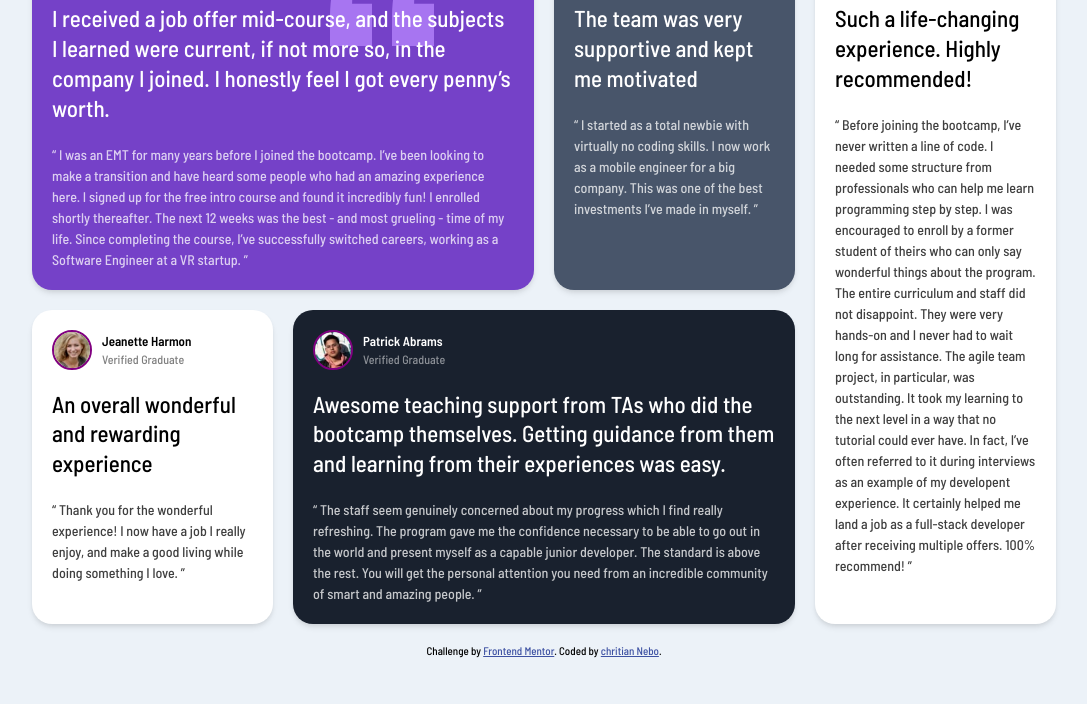
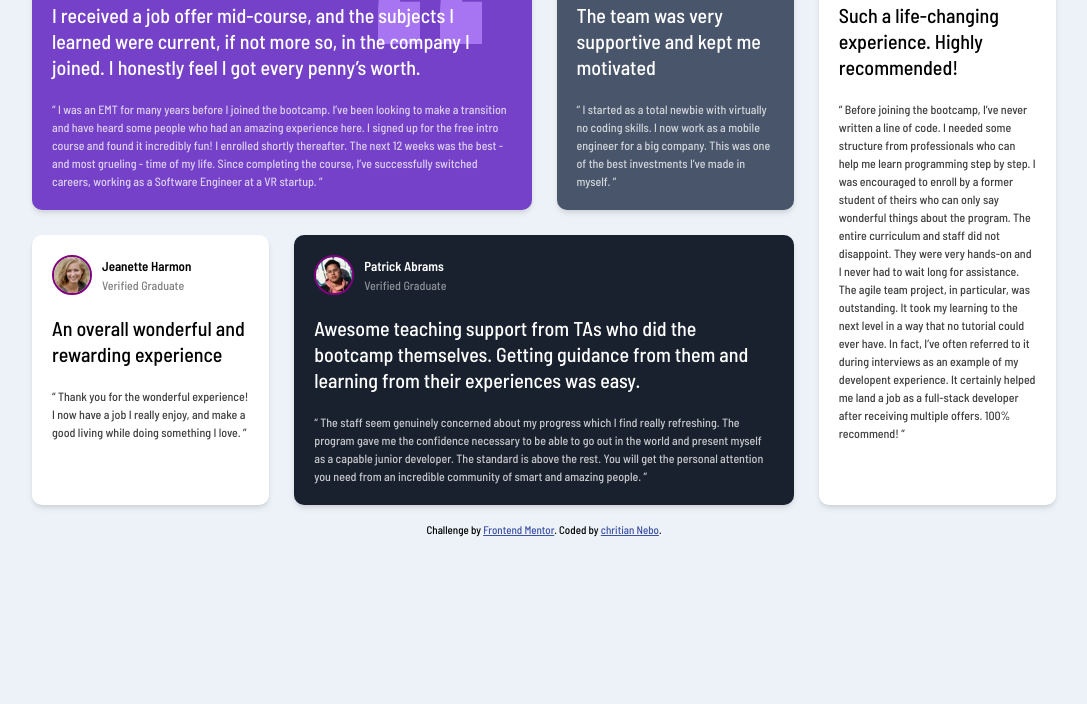
Before and after one commit to chrisnebo2/Testimonials-grid-section, a plain HTML site: page index.html in a window 1280 px wide. Shown: the part 96-800 px from the top of the page, without its empty margins (96-1183 px from the left). Drawn offline with Linux system fonts and the light colour scheme.

Commit message:
Another final touches

```diff
--- a/styles.css
+++ b/styles.css
@@ -1,4 +1,7 @@
 @import url('https://fonts.googleapis.com/css2?family=Barlow+Semi+Condensed:ital,wght@0,500;0,600;1,500;1,600&display=swap');
+:root {
+    font-size: 62.5%;
+}
 
 * {
     box-sizing: border-box;
@@ -7,33 +10,34 @@
 }
 
 body {
+    font-size: 1.6rem;
     font-family: 'Barlow Semi Condensed', sans-serif;
     background-color: hsl(210, 46%, 95%);
 }
 
 .container {
-    margin: 20px auto;
+    margin: 1.8rem auto;
     max-width: 95%;
     display: grid;
-    gap: 20px;
+    gap: 2.5rem;
 }
 
 .card {
-    padding: 20px;
-    border-radius: 20px;
+    padding: 2rem;
+    border-radius: 1rem;
     background-color: #fff;
     box-shadow: rgba(0, 0, 0, 0.1) 0px 4px 6px -1px, rgba(0, 0, 0, 0.06) 0px 2px 4px -1px;
 }
 
 header {
     display: flex;
-    margin-block-end: 20px;
+    margin-block-end: 2.0rem;
 }
 
 header img{
-    margin-right: 10px;
-    width: 40px;
-    height: 40px;
+    margin-right: 1rem;
+    width: 4rem;
+    height: 4rem;
     border-radius: 50%;
     border: 2px solid purple;
 }
@@ -43,23 +47,22 @@ header img{
     justify-content: space-evenly;
 }
 header h3 {
-    font-size: 13px;
+    font-size: 1.3rem;
 }
 
 header p {
-    font-size: 12px;
-    /* color: #fff; */
+    font-size: 1.2rem;
     opacity: 50%;
 }
 
 .intro {
-    font-size: 23px;
+    font-size: 2rem;
     line-height: 1.3;
-    margin-bottom: 20px;
+    margin-bottom: 2rem;
 }
 
 .quote {
-    font-size: 14px;
+    font-size: 1.2rem;
     line-height: 1.5;
     opacity: 75%;
 }
@@ -69,7 +72,7 @@ header p {
     color: #fff;
     background-image: url("./images/bg-pattern-quotation.svg");
     background-repeat: no-repeat;
-    background-position: right 100px top 20px;
+    background-position: right 5rem top 2rem;
 }
 
 .bg-gray {
```
